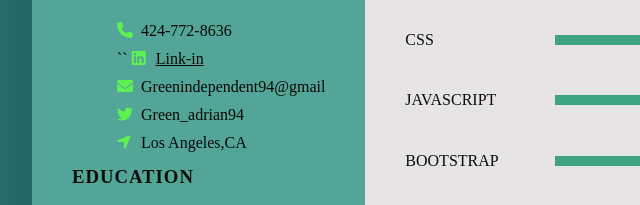
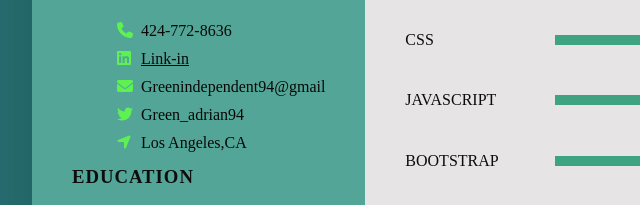
Before and after one commit to rodriguezadrian-art/Resume, a plain HTML site: page index.html in a window 1280 px wide. Shown: the part 548-753 px from the top of the page, 108-748 px from the left. Drawn offline with Linux system fonts and the light colour scheme.

Commit message:
delete unused text

```diff
--- a/index.html
+++ b/index.html
@@ -25,7 +25,7 @@
                     <span class="icon"><i class="fa fa-phone" aria-hidden="true"></i></span>
                     <span class="text">424-772-8636</span>
                 </li>
-                <li>``
+                <li>
                     <span class="icon"><i class="fa fa-linkedin-square" aria-hidden="true"></i></span>
                     <span class="text linkIn"><a src="www.linkedin.com/in/adrian-rodriguez-322008251">Link-in</a></span>
                 </li>
```
